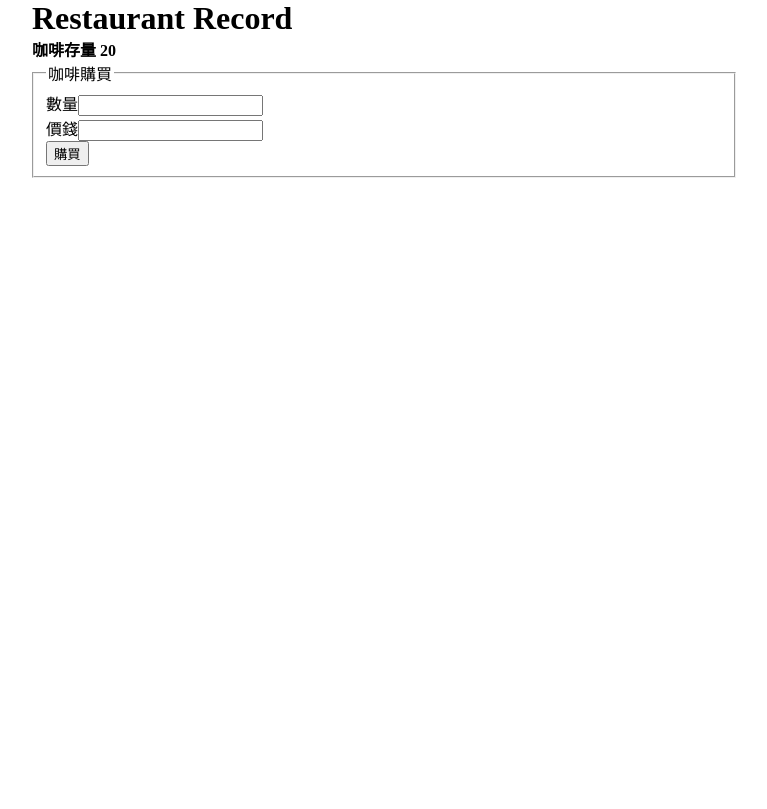
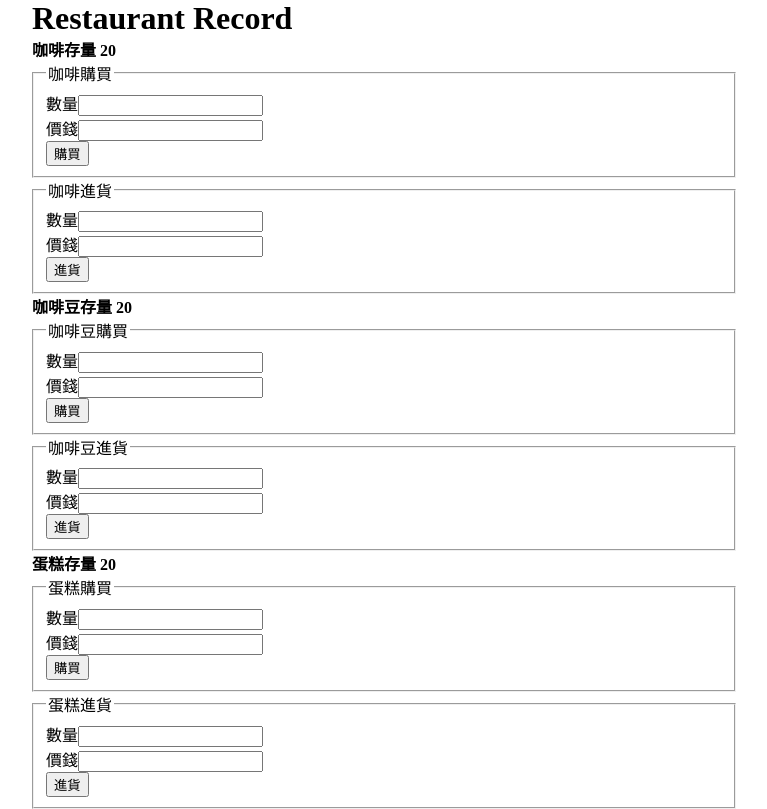
Before and after one commit to poyingHAHA/React_learning, a React (Vite) app in the folder redux3_react_redux/: page / in a window 1280 px wide. Shown: the whole page, without its empty margins (256-1023 px from the left). Built offline with nearby package versions, Linux system fonts and the light colour scheme.

Commit message:
s3-3 add cake and coffeeBean slice and component

```diff
--- a/redux3_react_redux/src/App.jsx
+++ b/redux3_react_redux/src/App.jsx
@@ -1,3 +1,5 @@
+import CakeBlock from "./components/CakeBlock"
+import CoffeeBeanBlock from "./components/CoffeeBeanBlock"
 import CoffeeBlock from "./components/CoffeeBlock"
 
 function App() {
@@ -6,6 +8,8 @@ function App() {
     <div className="container">
       <h1>Restaurant Record</h1>
       <CoffeeBlock/>
+      <CoffeeBeanBlock/>
+      <CakeBlock/>
     </div>
   )
 }
--- /dev/null
+++ b/redux3_react_redux/src/components/CakeBlock.jsx
@@ -0,0 +1,67 @@
+import React, { useRef } from 'react'
+import { useDispatch, useSelector } from 'react-redux'
+import { cakeOrdered, cakeRestocked, selectCake } from '../features/slices/cakeSlice'
+
+const CakeBlock = () => {
+  const cake = useSelector(selectCake)
+  const dispatch = useDispatch()
+  // 購買
+  const cakeOrderQtyRef = useRef(null)
+  const cakeOrderMoneyRef = useRef(null)
+  // 進貨
+  const cakeRestockQtyRef = useRef(null)
+  const cakeRestockMoneyRef = useRef(null)
+  // 購買送出
+  const doOrderCake = () => {
+    const sendData = {
+      qty: cakeOrderQtyRef.current.value,
+      money: cakeOrderMoneyRef.current.value
+    }
+    dispatch(cakeOrdered(sendData))
+  }
+  // 進貨送出
+  const doRestockCake = () => {
+
+    const sendData = {
+      qty: cakeRestockQtyRef.current.value,
+      money: cakeRestockMoneyRef.current.value
+    }
+    dispatch(cakeRestocked(sendData))
+  }
+
+  return (
+    <div>
+      <h4>蛋糕存量 {cake.numOfCake}</h4>
+      <fieldset>
+        <legend>蛋糕購買</legend>
+        <div>
+          <label htmlFor="cakeOrderQty">數量</label>
+          <input id="cakeOrderQty" type="number" ref={cakeOrderQtyRef} />
+        </div>
+        <div>
+          <label htmlFor="cakeOrderMoney">價錢</label>
+          <input id="cakeOrderMoney" type="number" ref={cakeOrderMoneyRef} />
+        </div>
+        <button onClick={doOrderCake}>
+          購買
+        </button>
+      </fieldset>
+      <fieldset>
+        <legend>蛋糕進貨</legend>
+        <div>
+          <label htmlFor="cakeRestockQty">數量</label>
+          <input id="cakeRestockQty" type="number" ref={cakeRestockQtyRef} />
+        </div>
+        <div>
+          <label htmlFor="cakeRestockMoney">價錢</label>
+          <input id="cakeRestockMoney" type="number" ref={cakeRestockMoneyRef} />
+        </div>
+        <button onClick={doRestockCake}>
+          進貨
+        </button>
+      </fieldset>
+    </div>
+  )
+}
+
+export default CakeBlock
--- a/redux3_react_redux/src/components/CoffeeBlock.jsx
+++ b/redux3_react_redux/src/components/CoffeeBlock.jsx
@@ -5,9 +5,13 @@ import { coffeeOrdered, selectCoffee } from '../features/slices/coffeeSlice'
 const CoffeeBlock = () => {
   const coffee = useSelector(selectCoffee)
   const dispatch = useDispatch()
-  // 這裡採 react 簡單的 useRef 來處理
+  // 購買
   const coffeeOrderQtyRef = useRef(null)
   const coffeeOrderMoneyRef = useRef(null)
+  // 進貨
+  const coffeeRestockQtyRef = useRef(null)
+  const coffeeRestockMoneyRef = useRef(null)
+  // 購買送出
   const doOrderCoffee = () => {
     const sendData = {
       qty: coffeeOrderQtyRef.current.value,
@@ -15,22 +19,44 @@ const CoffeeBlock = () => {
     }
     dispatch(coffeeOrdered(sendData))
   }
+  const doRestockCoffee = () => {
+    const sendData = {
+      qty: coffeeRestockQtyRef.current.value,
+      money: coffeeRestockMoneyRef.current.value
+    }
+    dispatch(coffeeRestocked(sendData))
+  }
   console.log('coffee', coffee);
+
   return (
     <div>
       <h4>咖啡存量 {coffee.numOfCoffee}</h4>
       <fieldset>
         <legend>咖啡購買</legend>
         <div>
-          <label htmlFor="coffeeQty">數量</label>
-          <input id="coffeeQty" type="number" ref={coffeeOrderQtyRef} />
+          <label htmlFor="coffeeOrderQty">數量</label>
+          <input id="coffeeOrderQty" type="number" ref={coffeeOrderQtyRef} />
         </div>
         <div>
-          <label htmlFor="coffeeMoney">價錢</label>
-          <input id="coffeeMoney" type="number" ref={coffeeOrderMoneyRef} />
+          <label htmlFor="coffeeOrderMoney">價錢</label>
+          <input id="coffeeOrderMoney" type="number" ref={coffeeOrderMoneyRef} />
         </div>
         <button onClick={doOrderCoffee}>
           購買
+        </button>
+      </fieldset>
+      <fieldset>
+        <legend>咖啡進貨</legend>
+        <div>
+          <label htmlFor="coffeeRestockQty">數量</label>
+          <input id="coffeeRestockQty" type="number" ref={coffeeRestockQtyRef} />
+        </div>
+        <div>
+          <label htmlFor="coffeeRestockMoney">價錢</label>
+          <input id="coffeeRestockMoney" type="number" ref={coffeeRestockMoneyRef} />
+        </div>
+        <button onClick={doRestockCoffee}>
+          進貨
         </button>
       </fieldset>
     </div>
--- /dev/null
+++ b/redux3_react_redux/src/components/coffeeBeanBlock.jsx
@@ -0,0 +1,68 @@
+import React, { useRef } from 'react'
+import { useDispatch, useSelector } from 'react-redux'
+import { coffeeBeanOrdered, coffeeBeanRestocked, selectCoffeeBean } from '../features/slices/coffeeBeanSlice'
+
+const CoffeeBeanBlock = () => {
+  const coffeeBean = useSelector(selectCoffeeBean)
+  const dispatch = useDispatch()
+  // 購買
+  const coffeeBeanOrderQtyRef = useRef(null)
+  const coffeeBeanOrderMoneyRef = useRef(null)
+  // 進貨
+  const coffeeBeanRestockQtyRef = useRef(null)
+  const coffeeBeanRestockMoneyRef = useRef(null)
+  // 購買送出
+  const doOrderCoffeeBean = () => {
+    const sendData = {
+      qty: coffeeBeanOrderQtyRef.current.value,
+      money: coffeeBeanOrderMoneyRef.current.value
+    }
+    dispatch(coffeeBeanOrdered(sendData))
+  }
+  // 進貨送出
+  const doRestockCoffeeBean = () => {
+
+    const sendData = {
+      qty: coffeeBeanRestockQtyRef.current.value,
+      money: coffeeBeanRestockMoneyRef.current.value
+    }
+    dispatch(coffeeBeanRestocked(sendData))
+  }
+  console.log('咖啡豆', coffeeBean);
+
+  return (
+    <div>
+      <h4>咖啡豆存量 {coffeeBean.numOfCoffeeBean}</h4>
+      <fieldset>
+        <legend>咖啡豆購買</legend>
+        <div>
+          <label htmlFor="coffeeBeanOrderQty">數量</label>
+          <input id="coffeeBeanOrderQty" type="number" ref={coffeeBeanOrderQtyRef} />
+        </div>
+        <div>
+          <label htmlFor="coffeeBeanOrderMoney">價錢</label>
+          <input id="coffeeBeanOrderMoney" type="number" ref={coffeeBeanOrderMoneyRef} />
+        </div>
+        <button onClick={doOrderCoffeeBean}>
+          購買
+        </button>
+      </fieldset>
+      <fieldset>
+        <legend>咖啡豆進貨</legend>
+        <div>
+          <label htmlFor="coffeeBeanRestockQty">數量</label>
+          <input id="coffeeBeanRestockQty" type="number" ref={coffeeBeanRestockQtyRef} />
+        </div>
+        <div>
+          <label htmlFor="coffeeBeanRestockMoney">價錢</label>
+          <input id="coffeeBeanRestockMoney" type="number" ref={coffeeBeanRestockMoneyRef} />
+        </div>
+        <button onClick={doRestockCoffeeBean}>
+          進貨
+        </button>
+      </fieldset>
+    </div>
+  )
+}
+
+export default CoffeeBeanBlock
--- /dev/null
+++ b/redux3_react_redux/src/features/slices/cakeSlice.js
@@ -0,0 +1,27 @@
+import { createSlice } from "@reduxjs/toolkit";
+
+const initialState = {
+  numOfCake: 20
+}
+
+const cakeSlice = createSlice({
+  name: 'cake',
+  initialState,
+  reducers: {
+    cakeOrdered: (state, action) => {
+      state.numOfCake = state.numOfCake - parseInt(action.payload.qty)
+      return state;
+    },
+    cakeRestocked: (state, action) => {
+      state.numOfCake = state.numOfCake + parseInt(action.payload.qty)
+      return state;
+    },
+  }
+})
+
+// 方便辨識的處理
+export const selectCake = (state) => state.cake;
+
+export const { cakeOrdered, cakeRestocked } = cakeSlice.actions
+
+export default cakeSlice.reducer
--- /dev/null
+++ b/redux3_react_redux/src/features/slices/coffeeBeanSlice.js
@@ -0,0 +1,28 @@
+import { createSlice } from "@reduxjs/toolkit";
+
+const initialState = {
+  numOfCoffeeBean: 20
+}
+
+const coffeeBeanSlice = createSlice({
+  name: 'coffeeBean',
+  initialState,
+  reducers: {
+    // 一樣是為了避棉型別造成的問題
+    coffeeBeanOrdered: (state, action) => {
+      state.numOfCoffeeBean = state.numOfCoffeeBean - parseInt(action.payload.qty)
+      return state;
+    },
+    coffeeBeanRestocked: (state, action) => {
+      state.numOfCoffeeBean = state.numOfCoffeeBean + parseInt(action.payload.qty)
+      return state;
+    },
+  }
+})
+
+// 方便辨識的處理
+export const selectCoffeeBean = (state) => state.coffeeBean;
+
+export const { coffeeBeanOrdered, coffeeBeanRestocked } = coffeeBeanSlice.actions
+
+export default coffeeBeanSlice.reducer
--- a/redux3_react_redux/src/features/slices/coffeeSlice.js
+++ b/redux3_react_redux/src/features/slices/coffeeSlice.js
@@ -10,11 +10,11 @@ const coffeeSlice = createSlice({
   reducers: {
     // 這裡固定會有 sate & action 兩參數，直接對應於上面的 state
     coffeeOrdered: (state, action) => {
-      state.numOfCoffee = state.numOfCoffee - action.payload.qty
+      state.numOfCoffee = state.numOfCoffee - parseInt(action.payload.qty)
       return state;
     },
     coffeeRestocked: (state, action) => {
-      state.numOfCoffee = state.numOfCoffee + action.payload.qty
+      state.numOfCoffee = state.numOfCoffee + parseInt(action.payload.qty)
       return state;
     },
   },
--- a/redux3_react_redux/src/features/store.js
+++ b/redux3_react_redux/src/features/store.js
@@ -1,9 +1,14 @@
+// src/features/store.js
 import { configureStore } from '@reduxjs/toolkit'
+import cakeSlice from './slices/cakeSlice'
+import coffeeBeanSlice from './slices/coffeeBeanSlice'
 import coffeeSlice from './slices/coffeeSlice'
 
 const store = configureStore({
   reducer: {
-    coffee: coffeeSlice
+    coffee: coffeeSlice,
+    coffeeBean: coffeeBeanSlice,
+    cake: cakeSlice,
   }
 })
 
```
